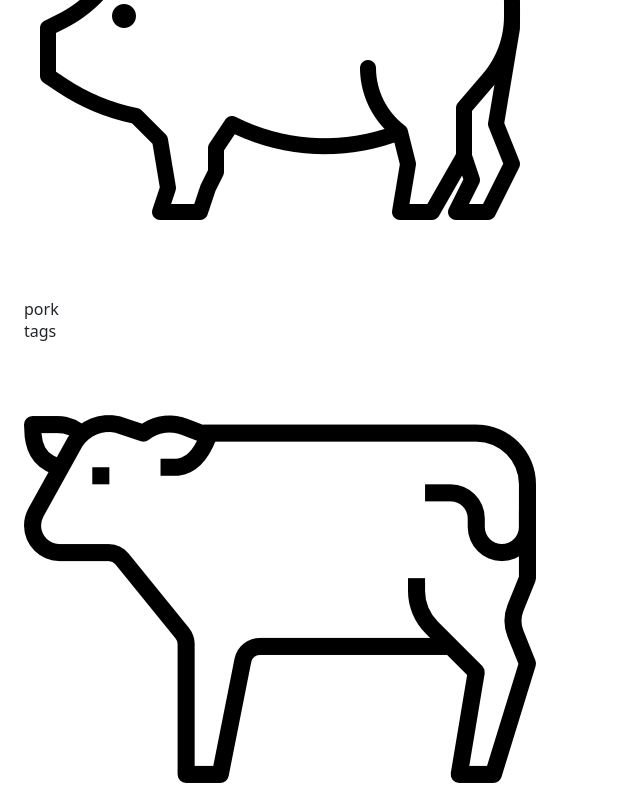
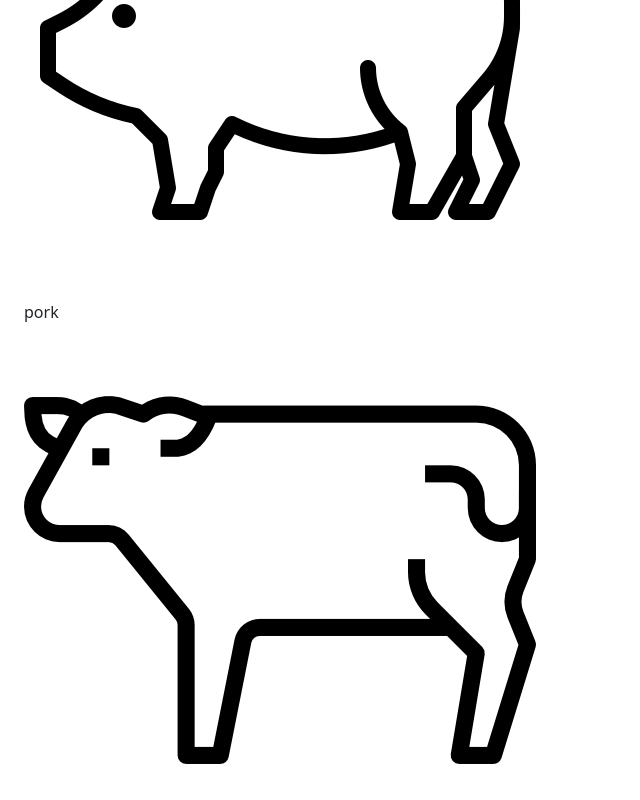
Before and after one commit to Ferreem/Goat-Restaurant, a React (Vite) app: page / in a window 1280 px wide. Shown: the part 1884-2684 px from the top of the page, without its empty margins (0-640 px from the left). Built offline with nearby package versions, Linux system fonts and the light colour scheme.

Commit message:
responsivity

```diff
--- a/src/components/CardMeal.jsx
+++ b/src/components/CardMeal.jsx
@@ -4,28 +4,24 @@ import Card from 'react-bootstrap/Card';
 
 export default function CardMeal({ name, img, about, price }) {
   return (
-    <Card style={{ width: '24rem', height: '28rem' }} className=' my-4 mx-1'>
-      <div style={{ height: '18rem' }}>
-        <Card.Img
-          variant="top"
+    <Card className="w-full sm:w-80 md:w-72 lg:w-96 h-auto sm:h-[28rem] my-4">
+      <div className="h-52 sm:min-h-72">
+        <img
           src={img}
-          style={{
-            height: '18rem',
-            width: '100%',
-            objectFit: 'cover'
-          }}
+          alt={name}
+          className="w-full h-full object-cover"
         />
       </div>
-      <Card.Body>
-        <Card.Title>{name}</Card.Title>
-        <div className='h-10 overflow-y-hidden'>
-          <Card.Text className=''>{about}</Card.Text>
+      <div className="p-4">
+        <h2 className="text-xl font-bold mb-2">{name}</h2>
+        <div className="h-16 overflow-y-hidden mb-4">
+          <p>{about}</p>
         </div>
-        <div className='d-flex justify-content-between align-items-center mt-4'>
-          <div>{price}$</div>
-          <Button variant="success">Add to cart</Button>
-        </div>
-      </Card.Body>
+      </div>
+      <div className="flex justify-between items-center bg-slate-100 p-4">
+        <span className="text-lg font-semibold">${price}</span>
+        <Button variant="success">Add to cart</Button>
+      </div>
     </Card>
   );
 }
--- a/src/components/CarouselMain.jsx
+++ b/src/components/CarouselMain.jsx
@@ -6,7 +6,7 @@ import CarouselImg3 from '../assets/carousel3.jpeg'
 
 function UncontrolledExample() {
   return (
-    <div className='flex justify-center mt-2'>
+    <div className='flex justify-center mt-2 w-full'>
       <Carousel className='w-full'>
         <Carousel.Item>
           <ExampleCarouselImage text="First slide" img={CarouselImg3} />
--- a/src/components/Icon.jsx
+++ b/src/components/Icon.jsx
@@ -7,13 +7,7 @@ export default function Icon({name, image}) {
       <div>
         <img src={image} alt={name} className='h-10'/>
       </div>
-
-      <div>
-        <div>
-          <h3>{name}</h3>
-          <p>tags</p>
-        </div>
-      </div>
+      <div>{name}</div>
     </div>
   )
 }
--- a/src/components/RecomendList.jsx
+++ b/src/components/RecomendList.jsx
@@ -5,7 +5,7 @@ import RecomendedList from '../data/RecomendedList'
 export default function RecomendList() {
   return (
     <div className='flex justify-center'>
-        <div className='flex flex-wrap w-9/12 justify-between'>
+        <div className='flex flex-wrap justify-between'>
           {RecomendedList.map((item, index) => (
             <CardMeal key={index} img={item.img} name={item.name} about={item.about} price={item.price} />
           ))}
--- a/src/index.scss
+++ b/src/index.scss
@@ -5,4 +5,5 @@
 *{
     margin: 0;
     box-sizing: border-box;
+    padding: 0;
 }
--- a/src/routes/Home/Home.jsx
+++ b/src/routes/Home/Home.jsx
@@ -3,24 +3,22 @@ import MenuList from '../../components/MenuList';
 import Navbar from '../../components/Navbar';
 import CarouselMain from '../../components/CarouselMain';
 import RecomendList from '../../components/RecomendList';
-
 export default function Home() {
   return (
-    <div className='flex flex-col min-h-screen'>
+    <div className='flex flex-col '>
       <header>
         <Navbar />
+        <MenuList />
       </header>
-      <main>
-        <MenuList />
-        <div className='' style={{width:'90%'}}>
+      <main className='flex justify-center m-0 w-full'>
+        <div className='w-full lg:w-9/12 flex flex-col items-center'>
           <CarouselMain />
-          <p className='flex justify-center items-center mt-8 text-2xl'>We Recomend </p>
+          <p className='mt-8 text-2xl'>We Recommend</p>
           <RecomendList />
         </div>
-
       </main>
       <footer>
-
+        {/* Footer content */}
       </footer>
     </div>
   )
```
